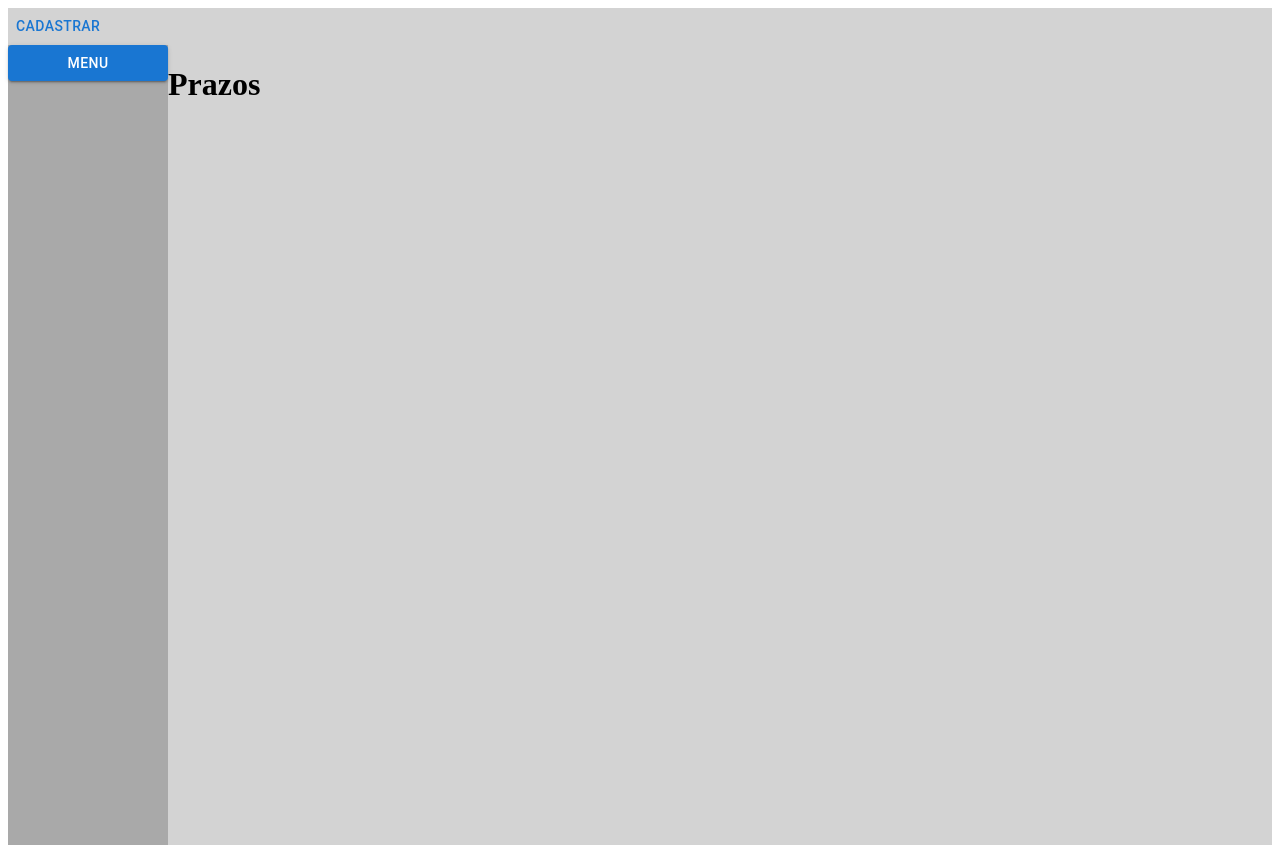
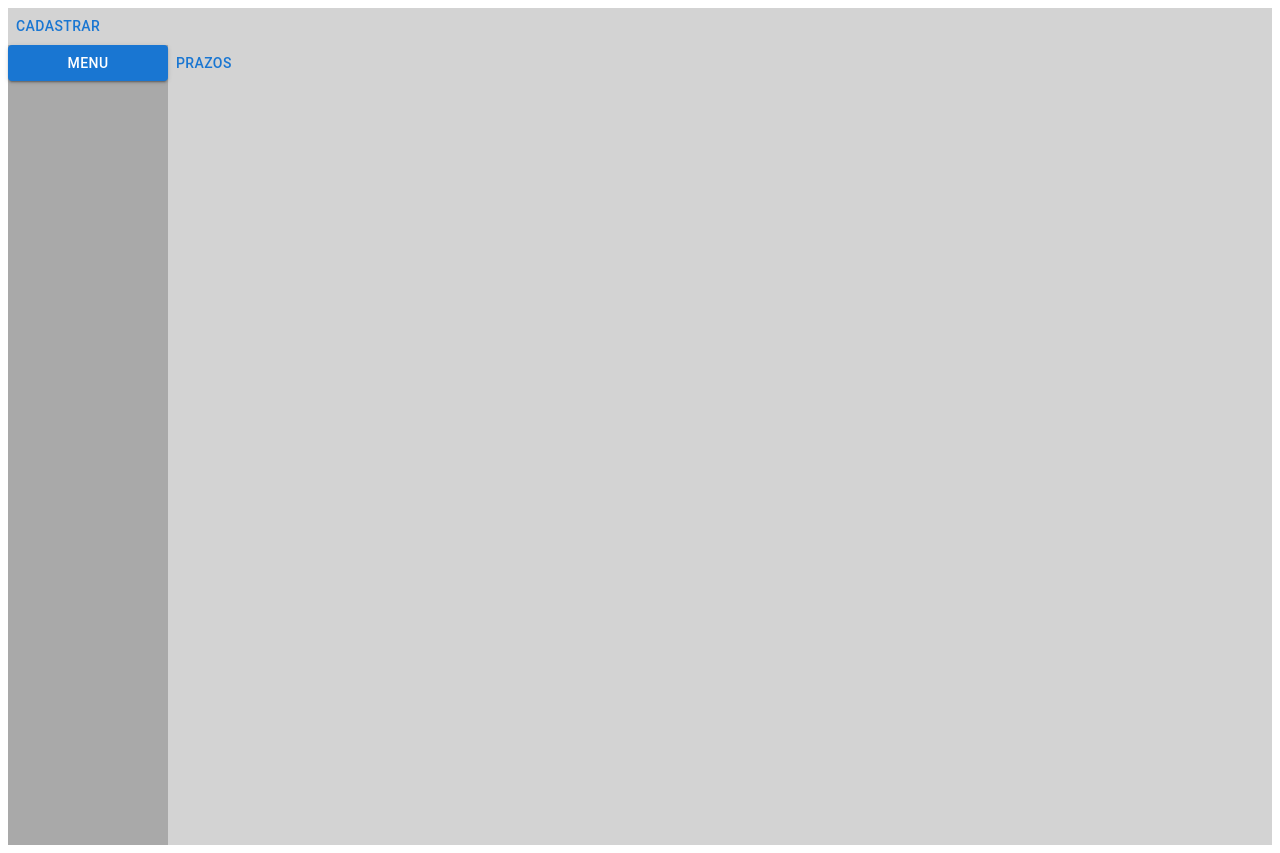
Before and after one commit to evensaldanha/microsoft-to-do-copy, a React (Create React App) app: page /prazos in a window 1280 px wide. Built offline with nearby package versions, Linux system fonts and the light colour scheme.

Commit message:
inclusão de um button

```diff
--- a/src/Componentes/Prazo.jsx
+++ b/src/Componentes/Prazo.jsx
@@ -1,3 +1,4 @@
+import { Button } from "@mui/material";
 import { useState } from "react"
 import DetalheDoPrazo from "./DeTalheDoPrazo"
 
@@ -6,7 +7,7 @@ export default function Prazo() {
 
   return (
     <div className="prazos">
-      <h1 onClick={() => setShowDeadline((oldShowDeadline) => !oldShowDeadline)}>Prazos</h1>
+      <Button onClick={() => setShowDeadline((oldShowDeadline) => !oldShowDeadline)}>Prazos</Button>
 
       {
         showDeadline && (
```
